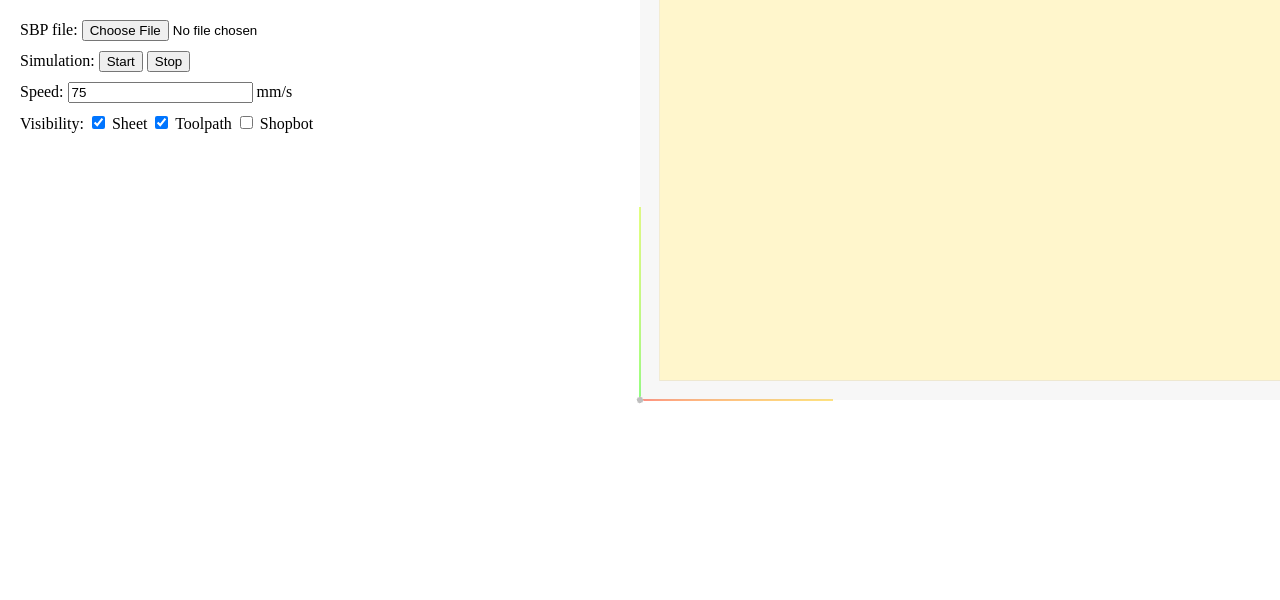
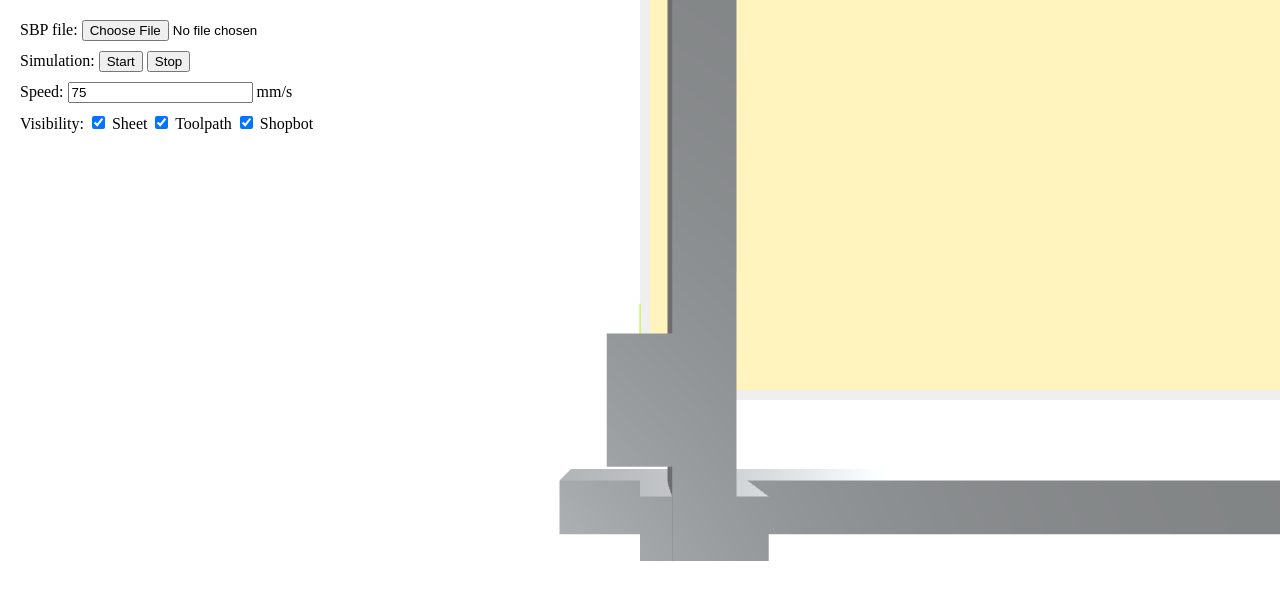
Before and after one commit to vuildjp/shopbot-simulator, a plain HTML site: page index.html in a window 1280 px wide. Drawn offline with nearby package versions, Linux system fonts and the light colour scheme; animation ran at ten frames a second.

Commit message:
Add shopbot to scene

```diff
--- a/index.html
+++ b/index.html
@@ -30,7 +30,7 @@
         Visibility:
         <input type="checkbox" name="visibility" value="sheet" checked> Sheet
         <input type="checkbox" name="visibility" value="toolpath" checked> Toolpath
-        <input type="checkbox" name="visibility" value="shopbot"> Shopbot
+        <input type="checkbox" name="visibility" value="shopbot" checked> Shopbot
       </div>
     </div>
     <div id="canvas"></div>
--- a/js/main.js
+++ b/js/main.js
@@ -3,7 +3,7 @@ var simulator;
 $(window).on('load', function() {
   var millSpeed = parseFloat($('[name="millSpeed"]').val());
 
-  simulator = new Simulator('canvas', 2440, 1220, millSpeed);
+  simulator = new Simulator('canvas', millSpeed);
   animate();
 
   $('[name="sbp"]').on('change', function(evt) {
@@ -39,7 +39,10 @@ $(window).on('load', function() {
         simulator.sheetMesh.visible = evt.target.checked;
         break;
       case 'toolpath':
-        simulator.lines.visible = evt.target.checked;
+        simulator.toolpath.visible = evt.target.checked;
+        break;
+      case 'shopbot':
+        simulator.shopbot.visible = evt.target.checked;
         break;
     }
   });
--- a/js/simulator.js
+++ b/js/simulator.js
@@ -1,9 +1,11 @@
-var Simulator = function (elementId, planeWidth, planeHeight, millSpeed) {
+var Simulator = function (elementId, millSpeed) {
   if (!Detector.webgl) Detector.addGetWebGLMessage();
 
   this.container = document.getElementById(elementId);
-  this.planeWidth = planeWidth;
-  this.planeHeight = planeHeight;
+  this.sheetWidth = 2440;
+  this.sheetHeight = 1220;
+  this.matWidth = 2745;
+  this.matHeight = 1372;
 
   // Animation settings
   this.animation = false;
@@ -19,7 +21,7 @@ var Simulator = function (elementId, planeWidth, planeHeight, millSpeed) {
 
   // Camera
   this.camera = new THREE.PerspectiveCamera(45, window.innerWidth / window.innerHeight, 0.01, 1000);
-  this.camera.position.set(0, 10, 0);
+  this.camera.position.set(0, 20, 0);
 
   this.controls = new THREE.OrbitControls(this.camera, this.container);
   this.controls.rotateSpeed = 2.0;
@@ -30,17 +32,20 @@ var Simulator = function (elementId, planeWidth, planeHeight, millSpeed) {
   this.scene.rotation.set(deg2rad(-90), 0, 0);
   this.scene.scale.set(0.01, 0.01, 0.01);
 
-  // Objects
   this.materials = {
     jog: new THREE.LineBasicMaterial({color: 0xff0000}),
     move: new THREE.LineBasicMaterial({color: 0x0000ff}),
-    sheet: new THREE.MeshLambertMaterial({color: 0xffd54f, emissive: 0x777777}),
+    sheet: new THREE.MeshLambertMaterial({color: 0xffca28, emissive: 0x777777}),
   };
+
+  // Objects
   this.toolpath = new THREE.Object3D();
   this.shopbot = new THREE.Object3D();
   this.scene.add(this.toolpath);
   this.scene.add(this.shopbot);
   this.addHelpers();
+  this.addMat();
+  this.addMill();
   this.addSheet();
   this.addShopbot();
 
@@ -49,7 +54,7 @@ var Simulator = function (elementId, planeWidth, planeHeight, millSpeed) {
   this.addShadowedLight(-1, -1, 2, 0xdddddd, 0.5);
   this.addShadowedLight(0.5, 1, -1, 0xaaaaaa, 1);
 
-  // renderer
+  // Renderer
   this.renderer = new THREE.WebGLRenderer({antialias:true});
   this.renderer.setClearColor(0xffffff);
   this.renderer.setPixelRatio(window.devicePixelRatio);
@@ -76,11 +81,12 @@ Simulator.prototype.render = function () {
     var ic = clamp(this.interpolationCoefficient + step, 0, 1);
     this.interpolationCoefficient = ic;
 
-    this.mill.position.set(
-      (1 - ic) * p1.x + ic * p2.x,
-      (1 - ic) * p1.y + ic * p2.y,
-      (1 - ic) * p1.z + ic * p2.z
-    );
+    var x = (1 - ic) * p1.x + ic * p2.x;
+    var y = (1 - ic) * p1.y + ic * p2.y;
+    var z = (1 - ic) * p1.z + ic * p2.z;
+    this.mill.position.set(x, y, z);
+    this.yrails.position.set(x, 0, 0);
+    this.zrails.position.set(0, y, z);
 
     if (ic == 1) {
       this.interpolationCoefficient = 0;
@@ -108,33 +114,6 @@ Simulator.prototype.render = function () {
   this.renderer.render(this.scene, this.camera);
 };
 
-Simulator.prototype.addHelpers = function () {
-  // Axes
-  var axesHelper = new THREE.AxesHelper(200);
-  this.scene.add(axesHelper);
-
-  // Plane
-  var geometry = new THREE.PlaneGeometry(2745, 1372);
-  var material = new THREE.MeshBasicMaterial({color: 0x777777, transparent: true, opacity: 0.1, side: THREE.DoubleSide});
-  var plane = new THREE.Mesh(geometry, material);
-  var px = 2745 / 2;
-  var py = 1372 / 2;
-  plane.position.set(px, py, 0);
-  this.scene.add(plane);
-
-  // Mill
-  var radius = this.millRadius;
-  var height = this.millHeight;
-  var geometry = new THREE.CylinderGeometry(radius, radius, height);
-  var material = new THREE.MeshStandardMaterial({color: 0xbbbbbb, emissive: 0x555555, metalness: 1.0});
-  var cylinder = new THREE.Mesh(geometry, material);
-  cylinder.rotation.set(deg2rad(-90), 0, 0);
-  cylinder.position.set(0, 0, height / 2);
-  this.mill = new THREE.Object3D();
-  this.mill.add(cylinder);
-  this.scene.add(this.mill);
-};
-
 Simulator.prototype.addShadowedLight = function (x, y, z, color, intensity) {
   var directionalLight = new THREE.DirectionalLight(color, intensity);
   directionalLight.position.set(x, y, z);
@@ -151,6 +130,36 @@ Simulator.prototype.addShadowedLight = function (x, y, z, color, intensity) {
   this.scene.add(directionalLight);
 };
 
+Simulator.prototype.addHelpers = function () {
+  // Axes
+  var axesHelper = new THREE.AxesHelper(200);
+  this.scene.add(axesHelper);
+};
+
+Simulator.prototype.addMat = function () {
+  var width = this.matWidth;
+  var height = this.matHeight;
+  var geometry = new THREE.PlaneGeometry(width, height);
+  var material = new THREE.MeshBasicMaterial({color: 0x777777, transparent: true, opacity: 0.2, side: THREE.DoubleSide});
+  var plane = new THREE.Mesh(geometry, material);
+  plane.position.x = width / 2;
+  plane.position.y = height / 2;
+  this.scene.add(plane);
+};
+
+Simulator.prototype.addMill = function () {
+  var radius = this.millRadius;
+  var height = this.millHeight;
+  var geometry = new THREE.CylinderGeometry(radius, radius, height);
+  var material = new THREE.MeshStandardMaterial({color: 0xbbbbbb, emissive: 0x555555, metalness: 1.0});
+  var cylinder = new THREE.Mesh(geometry, material);
+  cylinder.rotation.set(deg2rad(-90), 0, 0);
+  cylinder.position.z = height / 2;
+  this.mill = new THREE.Object3D();
+  this.mill.add(cylinder);
+  this.scene.add(this.mill);
+};
+
 Simulator.prototype.addSheet = function () {
   var sheetBSP = this.getSheetBSP();
   var material = this.materials.sheet;
@@ -161,7 +170,84 @@ Simulator.prototype.addSheet = function () {
 };
 
 Simulator.prototype.addShopbot = function () {
+  this.xrails = new THREE.Object3D();
+  this.yrails = new THREE.Object3D();
+  this.zrails = new THREE.Object3D();
+  this.shopbot.add(this.xrails);
+  this.xrails.add(this.yrails);
+  this.yrails.add(this.zrails);
 
+  var matWidth = this.matWidth;
+  var matHeight = this.matHeight;
+
+  // Shopbot parts share the same material
+  var material = new THREE.MeshStandardMaterial({color: 0xcfd8dc});
+
+  // X rails
+  var xrailWidth = matWidth + 300;
+  var xrailHeight = 100;
+  var xrailDepth = 300;
+  var xrailY = 200;
+  var xrailZ = 50;
+  var geometry = new THREE.BoxGeometry(xrailWidth, xrailHeight, xrailDepth);
+
+  var xrail1 = new THREE.Mesh(geometry, material);
+  xrail1.position.x = matWidth / 2;
+  xrail1.position.y = - xrailY;
+  xrail1.position.z = xrailZ;
+  this.xrails.add(xrail1);
+
+  var xrail2 = new THREE.Mesh(geometry, material);
+  xrail2.position.x = matWidth / 2;
+  xrail2.position.y = matHeight + xrailY;
+  xrail2.position.z = xrailZ;
+  this.xrails.add(xrail2);
+
+  // Y rails
+  var yrailWidth = 100;
+  var yrailHeight = matHeight + xrailHeight + xrailY*2;
+  var yrailDepth = 250;
+  var yrailX = 100;
+  var geometry = new THREE.BoxGeometry(yrailWidth, yrailHeight, yrailDepth);
+  var yrail = new THREE.Mesh(geometry, material);
+  yrail.position.x = yrailX;
+  yrail.position.y = matHeight / 2;
+  yrail.position.z = yrailDepth / 2 + xrailDepth / 2 + xrailZ + 50;
+  this.yrails.add(yrail);
+
+  var supportWidth = 200;
+  var supportHeight = xrailHeight;
+  var supportDepth = 350;
+  var geometry = new THREE.BoxGeometry(supportWidth, supportHeight, supportDepth);
+
+  var support1 = new THREE.Mesh(geometry, material);
+  support1.position.x = yrailX;
+  support1.position.y = - xrailY;
+  support1.position.z = yrailDepth / 2 + xrailDepth / 2 + xrailZ;
+  this.yrails.add(support1);
+
+  var support2 = new THREE.Mesh(geometry, material);
+  support2.position.x = yrailX;
+  support2.position.y = matHeight + xrailY;
+  support2.position.z = yrailDepth / 2 + xrailDepth / 2 + xrailZ;
+  this.yrails.add(support2);
+
+  // Z rails
+  var carriageWidth = 100;
+  var carriageHeight = 200;
+  var carriageDepth = 400;
+  var geometry = new THREE.BoxGeometry(carriageWidth, carriageHeight, carriageDepth);
+  var carriage = new THREE.Mesh(geometry, material);
+  carriage.position.set(0, 0, 350);
+  this.zrails.add(carriage);
+
+  var motorRadius = carriageWidth / 2;
+  var motorHeight = 120;
+  var geometry = new THREE.CylinderGeometry(motorRadius, motorRadius, motorHeight);
+  var motor = new THREE.Mesh(geometry, material);
+  motor.position.set(0, 0, 120);
+  motor.rotation.set(deg2rad(-90), 0, 0);
+  this.zrails.add(motor);
 };
 
 Simulator.prototype.addLine = function (start, end, lineType) {
@@ -284,8 +370,8 @@ Simulator.prototype.getHexahedronPolygons = function (v0, v1, v2, v3, v4, v5, v6
 
 Simulator.prototype.getSheetBSP = function () {
   var s = 20; // shift xy
-  var x = this.planeWidth + s;
-  var y = this.planeHeight + s;
+  var x = this.sheetWidth + s;
+  var y = this.sheetHeight + s;
   var z = 24;
 
   var v0 = new ThreeBSP.Vertex(s, s, 0);
```
